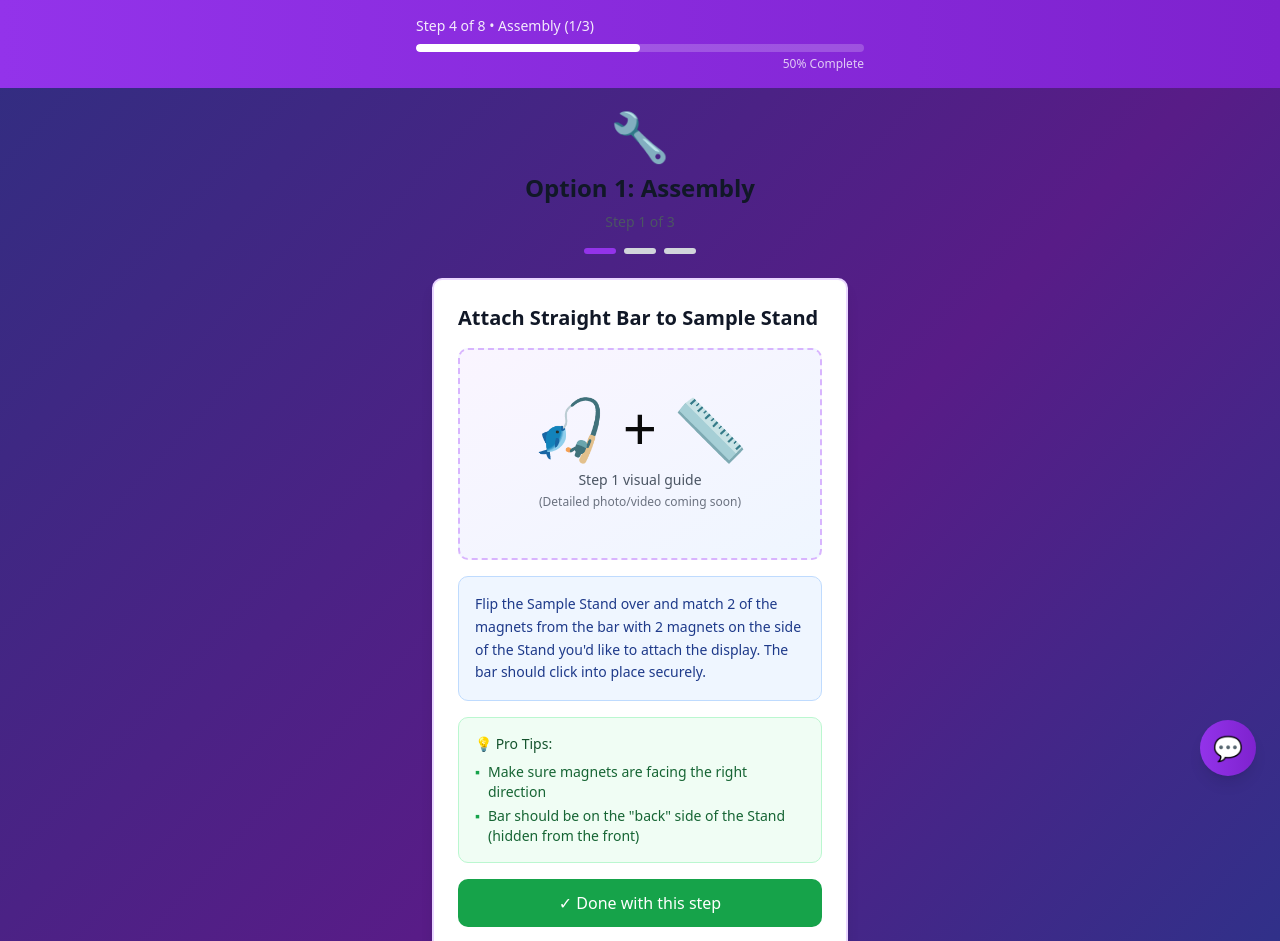
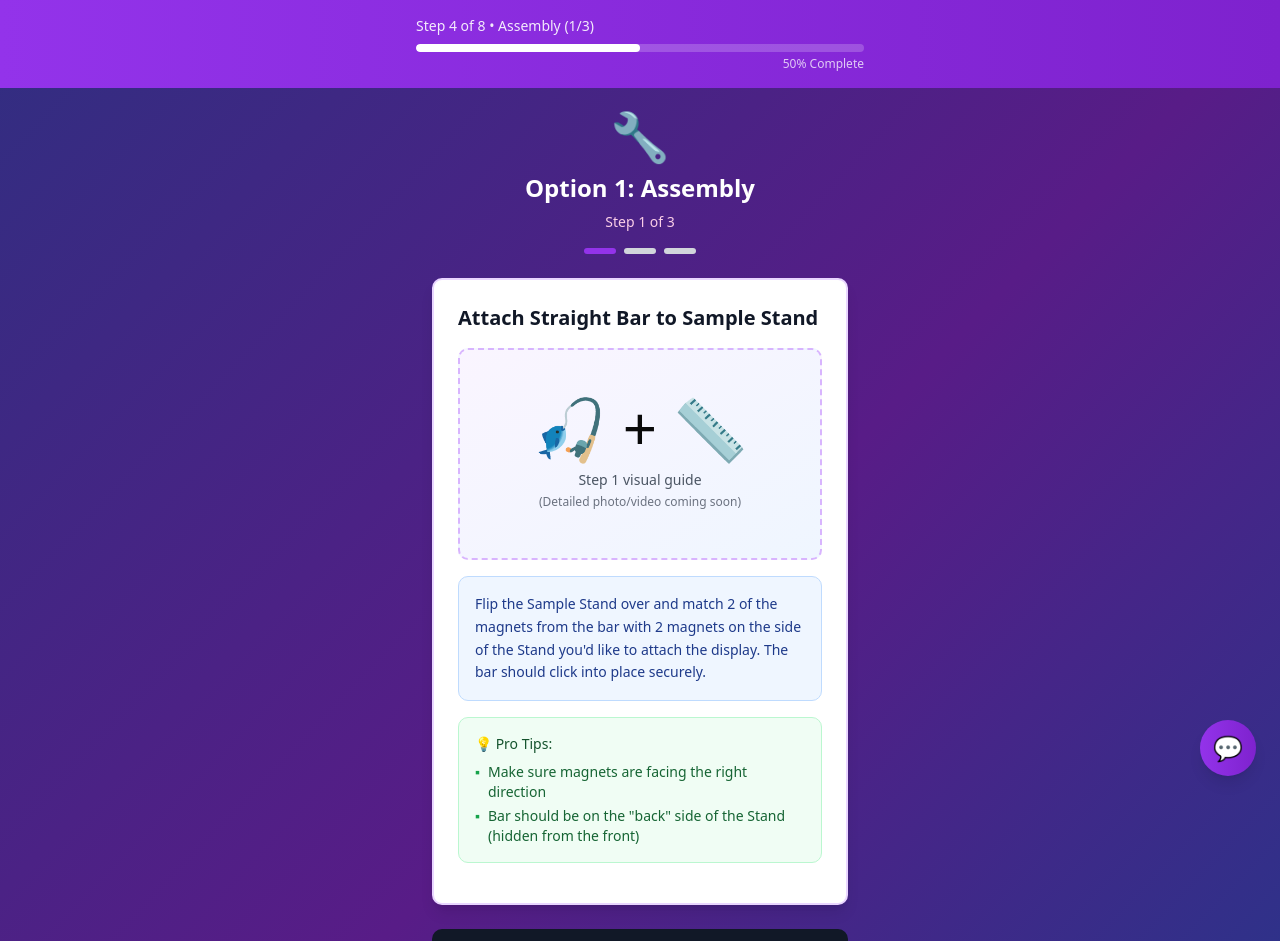
Before and after one commit to VitaDreamz/QRDisplay, a Next.js app: page /setup/1/assemble/1 in a window 1280 px wide. Shown: the top 941 px of the page. Built offline with nearby package versions, Linux system fonts and the light colour scheme.

Commit message:
Update wizard styling - Part 2
- Assembly pages: Remove 'Done with this step' confirmation, update title colors to white/pink
- Store Lookup: Update title to white, subtitle to pink, search hint to purple
- Direct next step navigation on assembly pages
- Consistent color scheme across wizard steps

```diff
--- a/app/setup/[displayId]/assemble/[option]/page.tsx
+++ b/app/setup/[displayId]/assemble/[option]/page.tsx
@@ -76,7 +76,6 @@ export default function AssemblePage({ params }: { params: Promise<{ displayId:
   const [displayId, setDisplayId] = useState<string>('');
   const [option, setOption] = useState<DisplayOption>('A');
   const [currentStepIndex, setCurrentStepIndex] = useState(0);
-  const [completedSteps, setCompletedSteps] = useState<Record<number, boolean>>({});
   const { saveProgress } = useWizardProgress(displayId);
 
   useEffect(() => {
@@ -89,17 +88,12 @@ export default function AssemblePage({ params }: { params: Promise<{ displayId:
   const steps = assemblySteps[option] || assemblySteps.A;
   const currentStep = steps[currentStepIndex];
   const isLastStep = currentStepIndex === steps.length - 1;
-  const isStepComplete = completedSteps[currentStepIndex];
-
-  const handleStepComplete = () => {
-    setCompletedSteps(prev => ({ ...prev, [currentStepIndex]: true }));
-  };
 
   const handleNext = () => {
     if (isLastStep) {
       // Go to photo page
       if (displayId) {
-        saveProgress({ currentStep: 4, assemblySteps: completedSteps });
+        saveProgress({ currentStep: 4 });
         router.push(`/setup/${displayId}/photo`);
       }
     } else {
@@ -130,17 +124,15 @@ export default function AssemblePage({ params }: { params: Promise<{ displayId:
       displayId={displayId}
       onBack={handleBack}
       onNext={handleNext}
-      nextLabel={isLastStep ? 'Continue to Photo' : 'Next Step'}
-      nextDisabled={!isStepComplete}
-      showNext={isStepComplete}
+      nextLabel={isLastStep ? 'Next: Take a Photo' : 'Next Step'}
     >
       {/* Header */}
       <div className="text-center mb-6">
         <div className="text-5xl mb-3">🔧</div>
-        <h1 className="text-2xl font-bold text-gray-900 mb-2">
+        <h1 className="text-2xl font-bold text-white mb-2">
           Option {option}: Assembly
         </h1>
-        <div className="text-sm text-gray-600 mb-4">
+        <div className="text-sm text-pink-200 mb-4">
           Step {currentStepIndex + 1} of {steps.length}
         </div>
 
@@ -202,25 +194,6 @@ export default function AssemblePage({ params }: { params: Promise<{ displayId:
             </ul>
           </div>
         )}
-
-        {/* Complete Step Button */}
-        {!isStepComplete && (
-          <button
-            onClick={handleStepComplete}
-            className="w-full py-3 bg-green-600 text-white rounded-lg font-medium hover:bg-green-700 transition-colors"
-          >
-            ✓ Done with this step
-          </button>
-        )}
-
-        {isStepComplete && (
-          <div className="bg-green-100 border-2 border-green-500 rounded-lg p-4 text-center">
-            <div className="text-green-800 font-medium flex items-center justify-center gap-2">
-              <span className="text-2xl">✓</span>
-              <span>Step Complete!</span>
-            </div>
-          </div>
-        )}
       </div>
 
       {/* Video Placeholder */}
--- a/app/setup/[displayId]/store-lookup/page.tsx
+++ b/app/setup/[displayId]/store-lookup/page.tsx
@@ -188,10 +188,10 @@ export default function StoreLookupPage({ params }: { params: Promise<{ displayI
       <div className="pb-20">
         <div className="text-center mb-8">
           <div className="text-5xl mb-3">🔍</div>
-          <h1 className="text-2xl font-bold text-gray-900 mb-2">
+          <h1 className="text-2xl font-bold text-white mb-2">
             Find Your Wholesale Account
           </h1>
-          <p className="text-gray-600 text-sm">
+          <p className="text-pink-200 text-sm">
             Search by business name, email, or phone number
           </p>
         </div>
@@ -204,17 +204,17 @@ export default function StoreLookupPage({ params }: { params: Promise<{ displayI
               value={searchQuery}
               onChange={(e) => setSearchQuery(e.target.value)}
               placeholder="Search by business name, email, or phone..."
-              className="w-full border-2 border-gray-300 rounded-lg px-4 py-3 pr-10 text-lg focus:border-blue-500 focus:outline-none"
+              className="w-full border-2 border-gray-300 rounded-lg px-4 py-3 pr-10 text-lg focus:border-purple-500 focus:outline-none"
               autoFocus
             />
             {searching && (
               <div className="absolute right-3 top-1/2 -translate-y-1/2">
-                <div className="animate-spin h-5 w-5 border-2 border-blue-600 border-t-transparent rounded-full"></div>
+                <div className="animate-spin h-5 w-5 border-2 border-purple-600 border-t-transparent rounded-full"></div>
               </div>
             )}
           </div>
 
-          <p className="text-xs text-gray-500 mt-2">
+          <p className="text-xs text-purple-200 mt-2">
             Enter your business name (e.g., "Nature's Elite"), email address, or phone number
           </p>
 
@@ -255,11 +255,11 @@ export default function StoreLookupPage({ params }: { params: Promise<{ displayI
         </div>
 
         {/* Create New Account Link */}
-        <div className="text-center mt-8 pt-6 border-t border-gray-200">
-          <p className="text-gray-600 text-sm mb-3">Can't find your account?</p>
+        <div className="text-center mt-8 pt-6 border-t border-white/20">
+          <p className="text-purple-200 text-sm mb-3">Can't find your account?</p>
           <button
             onClick={handleCreateNewAccount}
-            className="text-blue-600 hover:text-blue-700 font-medium underline"
+            className="text-blue-300 hover:text-blue-200 font-medium underline"
           >
             Create a new wholesale account
           </button>
```
